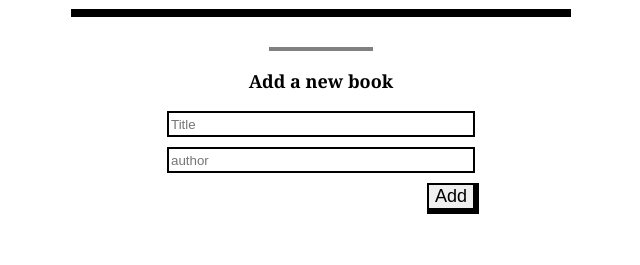
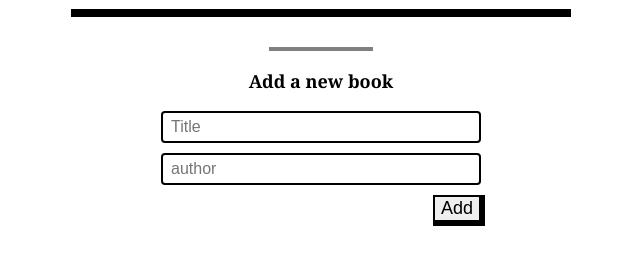
Before and after one commit to GOlivierNation/AwesomeBooks, a website: page index.html in a window 1280 px wide. Shown: the part 79-344 px from the top of the page, without its empty margins (319-959 px from the left). Drawn offline with Linux system fonts and the light colour scheme.

Commit message:
Update CSS file

```diff
--- a/css/style.css
+++ b/css/style.css
@@ -27,9 +27,11 @@ form {
 input {
   margin-bottom: 10px;
   border: 2px solid #000;
+  border-radius: 4px;
+  font-size: 16px;
+  padding: 4px 8px;
   width: 300px;
   height: 20px;
-
 }
 
 .bookTitle {
```
